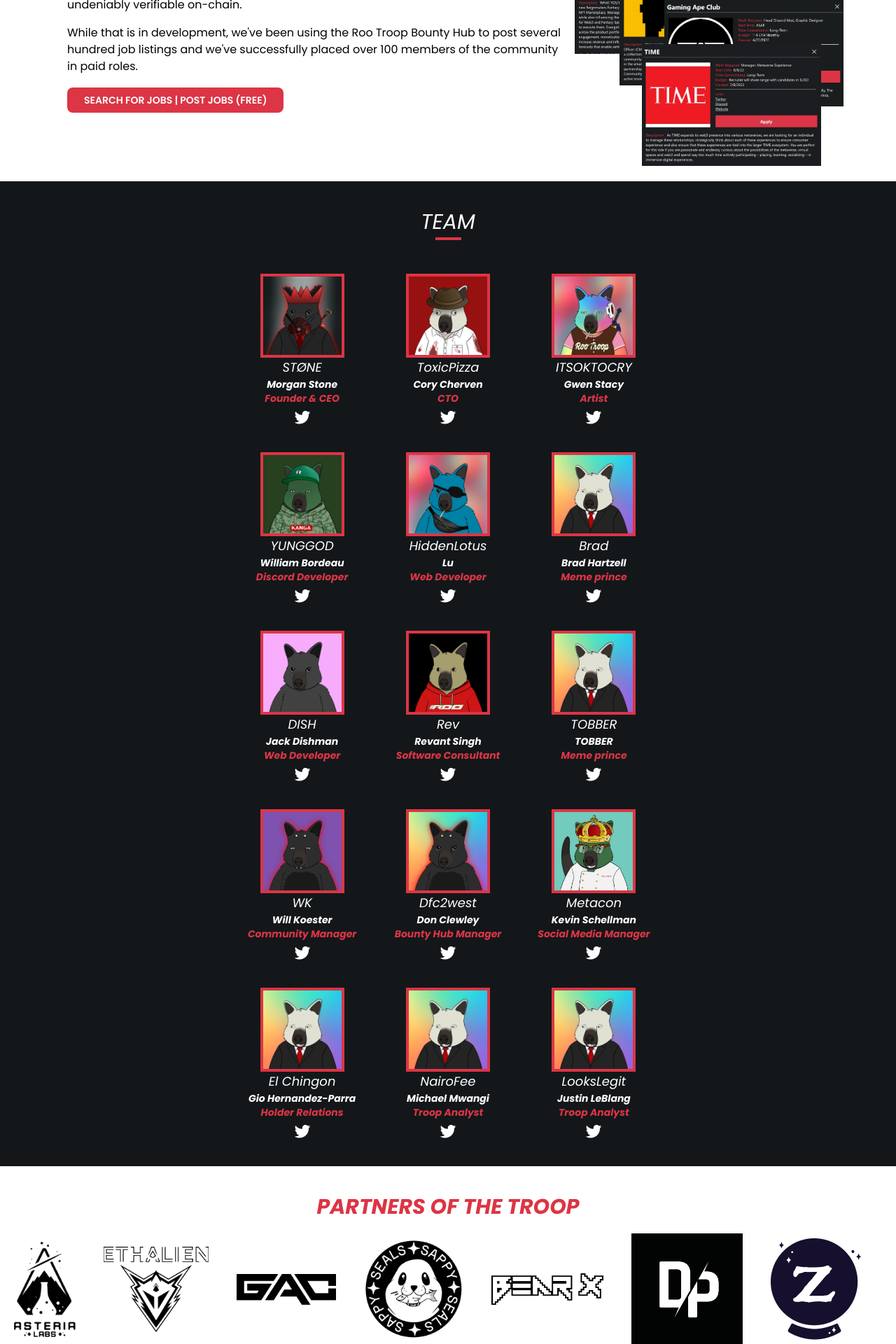
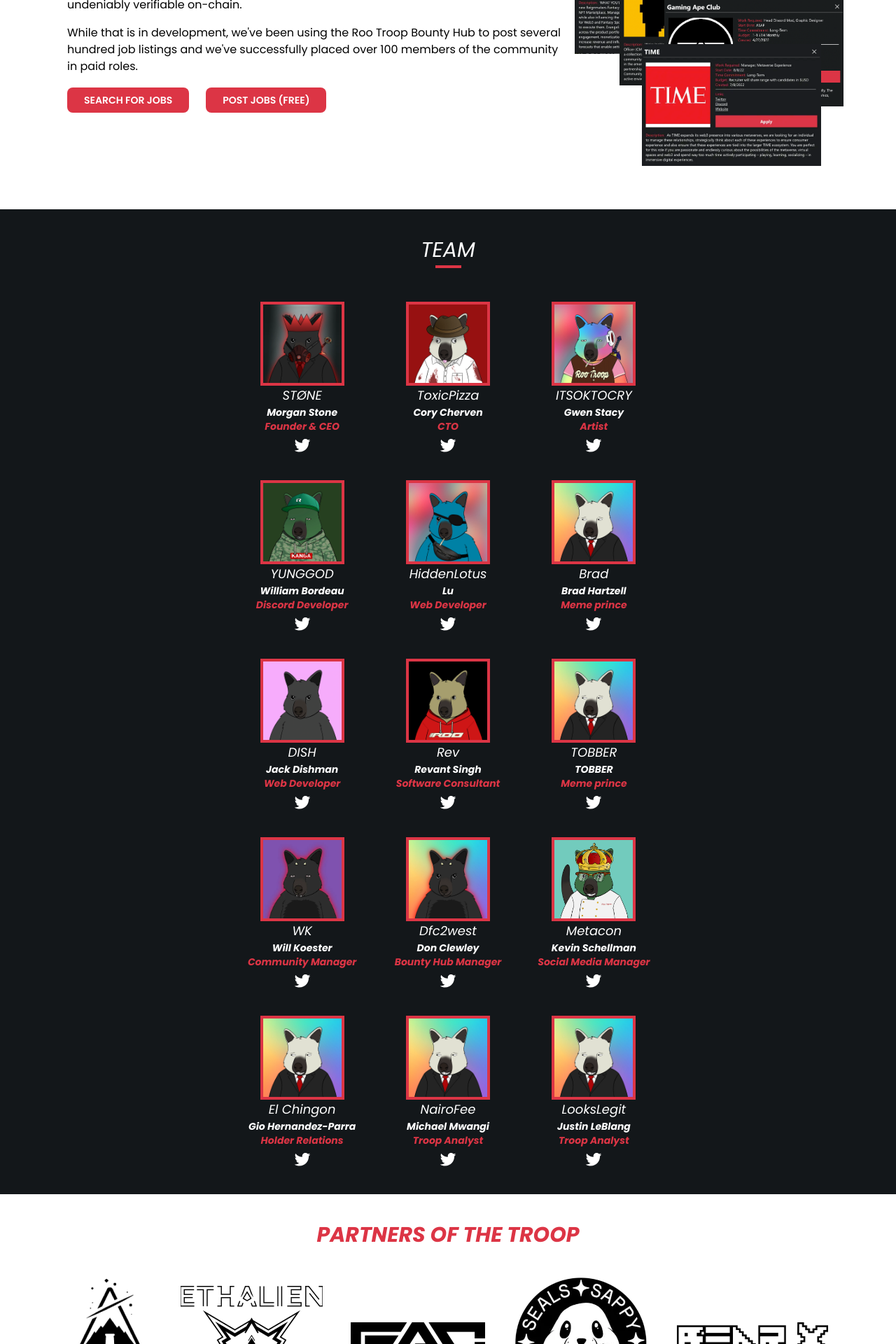
Before and after one commit to jackdishman/rootroop, a Vue app: page /home in a window 1280 px wide. Shown: the part 3600-5520 px from the top of the page at 70% size. Built offline with nearby package versions, Linux system fonts and the light colour scheme.

Commit message:
mobile support

```diff
--- a/src/components/home/Comparison.vue
+++ b/src/components/home/Comparison.vue
@@ -85,9 +85,9 @@ const incubatorImages = ref<string[]>([
 	<h2 class="font-semibold text-3xl uppercase text-center text-rooBlack px-10 pt-10 pb-10 italic">
 		What's the difference?
 	</h2>
-	<div class="flex justify-center">
+	<div class="flex flex-col lg:flex-row justify-center">
 		<!-- Roos -->
-		<div class="mr-5 bg-rooBlack w-1/4">
+		<div class="mr-5 bg-rooBlack w-full lg:w-1/4">
 			<div class="flex justify-center mx-10 mt-10 mb-5">
 				<span class="w-48 h-48 bg-rooRed">
 					<Carousel :items-to-show="1">
@@ -144,7 +144,7 @@ const incubatorImages = ref<string[]>([
 			</div>
 		</div>
 		<!-- Joeys -->
-		<div class="mr-5 bg-rooBlack w-1/4">
+		<div class="mr-5 bg-rooBlack w-full lg:w-1/4">
 			<div class="flex justify-center mx-10 mt-10 mb-5">
 				<span class="w-48 h-48 bg-rooRed">
 					<Carousel :items-to-show="1">
@@ -192,7 +192,7 @@ const incubatorImages = ref<string[]>([
 			</div>
 		</div>
 		<!-- Incubators -->
-		<div class="mr-5 bg-rooBlack w-1/4">
+		<div class="mr-5 bg-rooBlack w-full lg:w-1/4">
 			<div class="flex justify-center mx-10 mt-10 mb-5">
 				<span class="w-48 h-48 bg-rooRed">
 					<Carousel :items-to-show="1">
--- a/src/components/home/JobMarketplace.vue
+++ b/src/components/home/JobMarketplace.vue
@@ -3,9 +3,9 @@ import RedUnderscore from '@/components/icons/RedUnderscore.vue'
 </script>
 
 <template>
-	<div class="flex flex-row justify-center w-full my-12 py-14 px-24">
+	<div class="flex flex-col md:flex-row md:justify-center md:pb-24 w-full my-12 py-14 px-12 xl:px-24">
 		<!-- Left side: title and description -->
-		<div class="w-2/3 pr-5">
+		<div class="w-full xl:w-2/3 pr-5">
 			<h2 class="uppercase text-4xl font-bold italic">Job Marketplace</h2>
 			<div class="my-4 font-bold italic"><RedUnderscore /></div>
 			<p class="mb-4">
@@ -16,15 +16,27 @@ import RedUnderscore from '@/components/icons/RedUnderscore.vue'
 				While that is in development, we've been using the Roo Troop Bounty Hub to post several hundred job listings and
 				we've successfully placed over 100 members of the community in paid roles.
 			</p>
-			<a
-				href="https://forms.gle/uL1hgbvu8nEUZHJdA"
-				target="_blank"
-				class="rounded-lg text-white font-semibold bg-rooRed px-6 py-2 text-sm"
-				>SEARCH FOR JOBS | POST JOBS (FREE)</a
-			>
+			<div class="flex flex-col lg:flex-row">
+				<div>
+					<a
+						href="https://forms.gle/uL1hgbvu8nEUZHJdA"
+						target="_blank"
+						class="rounded-lg text-white font-semibold bg-rooRed px-6 py-2 text-sm"
+						>SEARCH FOR JOBS</a
+					>
+				</div>
+				<div class="lg:ml-6 mt-6 lg:mt-0">
+					<a
+						href="https://forms.gle/uL1hgbvu8nEUZHJdA"
+						target="_blank"
+						class="rounded-lg text-white font-semibold bg-rooRed px-6 py-2 text-sm"
+						>POST JOBS (FREE)</a
+					>
+				</div>
+			</div>
 		</div>
 		<!-- Right side: floating images -->
-		<div class="relative w-1/3">
+		<div class="relative w-full max-w-full xl:w-1/3 mt-12 -ml-12 sm:-ml-0 xl:mt-0 hidden md:block">
 			<img :src="require(`@/assets/images/jobs/image1.webp`)" class="absolute top-0 w-64 left-0" />
 			<img :src="require(`@/assets/images/jobs/image2.webp`)" class="absolute top-16 w-64 left-16" />
 			<img :src="require(`@/assets/images/jobs/image3.webp`)" class="absolute top-32 w-64 left-32" />
--- a/src/components/home/Partners.vue
+++ b/src/components/home/Partners.vue
@@ -2,14 +2,14 @@
 	<div class="flex justify-center w-full py-10">
 		<div>
 			<h2 class="uppercase text-rooRed text-3xl font-semibold italic text-center mb-5">PARTNERS OF THE TROOP</h2>
-			<div class="flex flex-row justify-center items-center">
-				<div class="px-5"><img :src="require(`@/assets/images/logos/asteria_labs.webp`)" /></div>
-				<div class="px-5"><img :src="require(`@/assets/images/logos/eth_alien.webp`)" /></div>
-				<div class="px-5"><img :src="require(`@/assets/images/logos/gac.webp`)" /></div>
-				<div class="px-5"><img :src="require(`@/assets/images/logos/sappy_seals.webp`)" /></div>
-				<div class="px-5 w-64"><img :src="require(`@/assets/images/logos/bear-x.png`)" /></div>
-				<div class="px-5 w-64"><img :src="require(`@/assets/images/logos/degen-pass.png`)" /></div>
-				<div class="px-5 w-64"><img :src="require(`@/assets/images/logos/zenecademy.png`)" /></div>
+			<div class="flex flex-row flex-wrap justify-center items-center">
+				<div class="p-5"><img :src="require(`@/assets/images/logos/asteria_labs.webp`)" /></div>
+				<div class="p-5"><img :src="require(`@/assets/images/logos/eth_alien.webp`)" /></div>
+				<div class="p-5"><img :src="require(`@/assets/images/logos/gac.webp`)" /></div>
+				<div class="p-5"><img :src="require(`@/assets/images/logos/sappy_seals.webp`)" /></div>
+				<div class="p-5 w-64"><img :src="require(`@/assets/images/logos/bear-x.png`)" /></div>
+				<div class="p-5 w-64"><img :src="require(`@/assets/images/logos/degen-pass.png`)" /></div>
+				<div class="p-5 w-64"><img :src="require(`@/assets/images/logos/zenecademy.png`)" /></div>
 			</div>
 		</div>
 	</div>
--- a/src/components/home/RooTraits.vue
+++ b/src/components/home/RooTraits.vue
@@ -11,21 +11,23 @@ function activateTrait(trait: string) {
 </script>
 
 <template>
-	<div class="flex justify-center bg-rooBlack p-10 items-center">
+	<div class="flex flex-col sm:flex-row justify-center bg-rooBlack p-10 items-center">
+		<!-- Mobile header -->
+		<h2 class="uppercase text-white italic font-semibold text-3xl sm:hidden mb-5">Every Roo is unique</h2>
 		<!-- Left side: Image -->
 		<div class="bg-rooRed p-1 mr-4">
 			<img :src="require(`@/assets/images/traits/${activeTrait}.png`)" class="w-64 h-64 bg-white" />
 		</div>
 		<!-- Right side: traits -->
 		<div class="ml-6">
-			<h2 class="uppercase text-white italic font-semibold text-3xl">Every Roo is unique</h2>
+			<h2 class="uppercase text-white italic font-semibold text-3xl hidden sm:block">Every Roo is unique</h2>
 			<!-- ____ traits -->
 			<div class="flex items-end my-4">
 				<RedUnderscore class="mb-3 mr-3" />
 				<h3 class="text-white text-lg font-bold italic">Traits</h3>
 			</div>
 			<!-- Trait selector -->
-			<div class="grid grid-cols-3 gap-2">
+			<div class="grid grid-cols-2 lg:grid-cols-3 gap-2">
 				<div v-for="t in traits" :key="t" class="flex items-center">
 					<button
 						class="rounded-lg w-full px-6 py-2 font-semibold uppercase text-xs"
```
